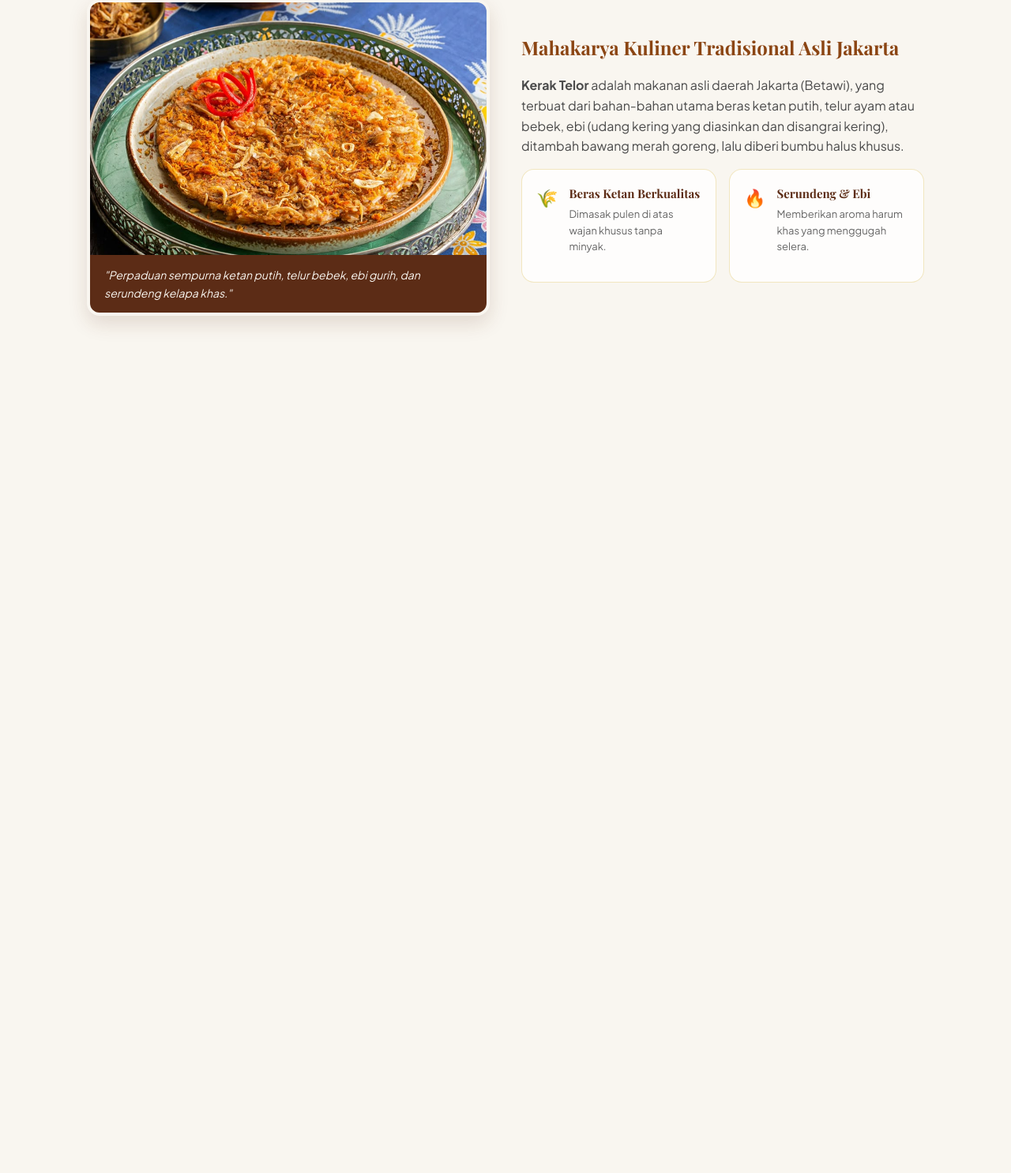
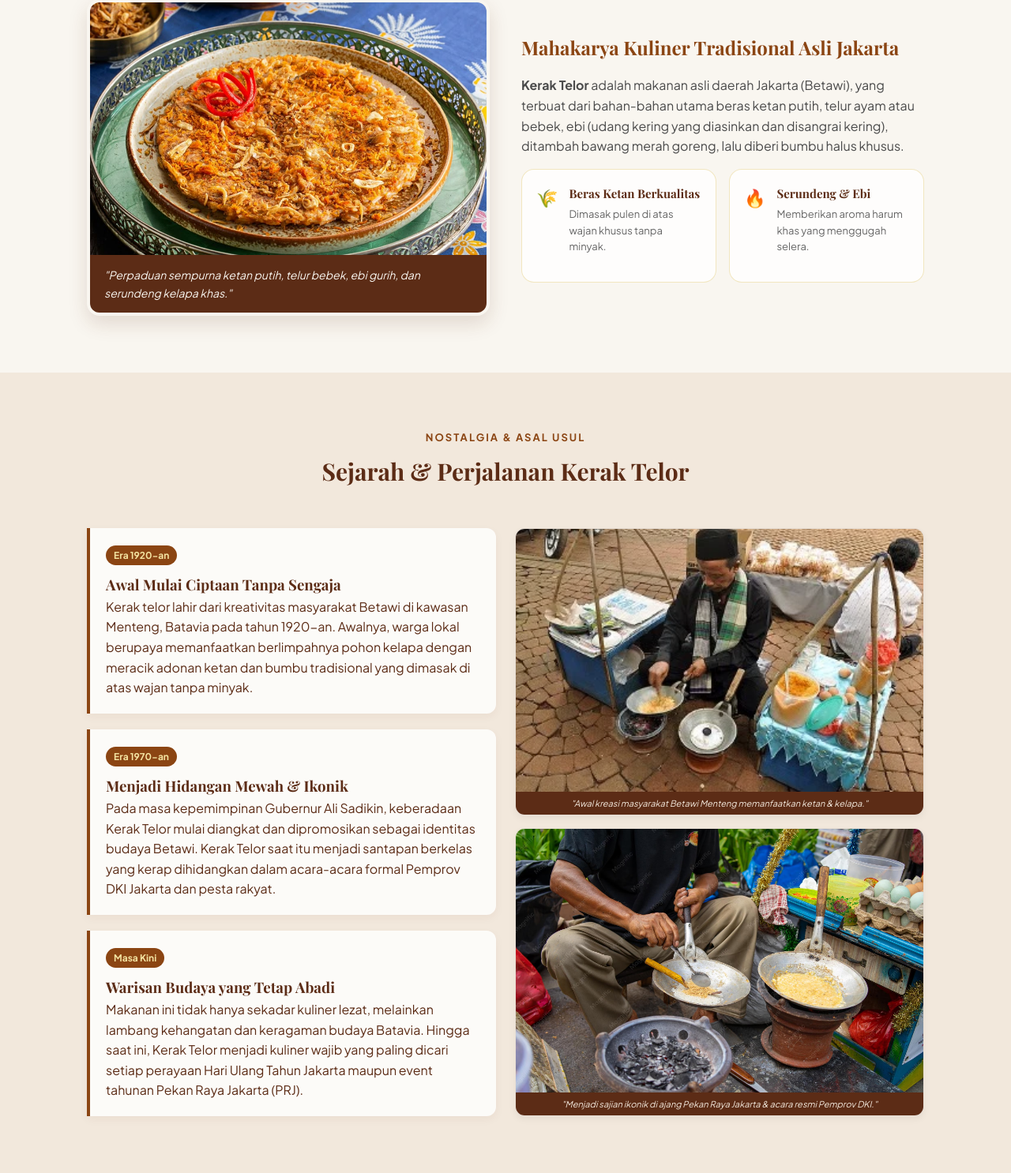
Before and after one commit to AurelianAlfreda/kerak-telor, a PHP site: page / in a window 1280 px wide. Shown: the part 657-2143 px from the top of the page at 79% size. Before the commit the page ends 1071 px from the top, so only its background shows below. Run offline with PHP 8.4, Linux system fonts and the light colour scheme; some web fonts are replaced.

Commit message:
penambahan sejarah kerak telor -Aurelian

```diff
--- a/index.html
+++ b/index.html
@@ -97,6 +97,66 @@
                 </div>
             </div>
         </section>
+
+
+
+
+        <section id="sejarah" class="section section-alt">
+            <div class="container">
+                <div class="section-heading">
+                    <span class="section-label">Nostalgia &amp; Asal Usul</span>
+                    <h2>Sejarah &amp; Perjalanan Kerak Telor</h2>
+                </div>
+
+                <div class="history-grid">
+
+                    <div class="history-text-col">
+
+                        <div class="timeline-card">
+                            <span class="timeline-year">Era 1920-an</span>
+                            <h3>Awal Mulai Ciptaan Tanpa Sengaja</h3>
+                            <p>
+                                Kerak telor lahir dari kreativitas masyarakat Betawi di kawasan Menteng, Batavia pada tahun 1920-an. Awalnya, warga lokal berupaya memanfaatkan berlimpahnya pohon kelapa dengan meracik adonan ketan dan bumbu tradisional yang dimasak di atas wajan tanpa minyak.
+                            </p>
+                        </div>
+
+                        <div class="timeline-card">
+                            <span class="timeline-year">Era 1970-an</span>
+                            <h3>Menjadi Hidangan Mewah &amp; Ikonik</h3>
+                            <p>
+                                Pada masa kepemimpinan Gubernur Ali Sadikin, keberadaan Kerak Telor mulai diangkat dan dipromosikan sebagai identitas budaya Betawi. Kerak Telor saat itu menjadi santapan berkelas yang kerap dihidangkan dalam acara-acara formal Pemprov DKI Jakarta dan pesta rakyat.
+                            </p>
+                        </div>
+
+                        <div class="timeline-card">
+                            <span class="timeline-year">Masa Kini</span>
+                            <h3>Warisan Budaya yang Tetap Abadi</h3>
+                            <p>
+                                Makanan ini tidak hanya sekadar kuliner lezat, melainkan lambang kehangatan dan keragaman budaya Batavia. Hingga saat ini, Kerak Telor menjadi kuliner wajib yang paling dicari setiap perayaan Hari Ulang Tahun Jakarta maupun event tahunan Pekan Raya Jakarta (PRJ).
+                            </p>
+                        </div>
+
+                    </div>
+
+                    <div class="history-gallery-col">
+                        <div class="history-photo-card">
+                            <img src="images/kerak-telor-abang.jpeg" alt="Sejarah Kerak Telor Era 1920">
+                            <div class="photo-caption">
+                                 "Awal kreasi masyarakat Betawi Menteng memanfaatkan ketan & kelapa."
+                            </div>
+                        </div>
+
+                        <div class="history-photo-card">
+                            <img src="images/masak-kerak-telor-bang.jpeg" alt="Sejarah Kerak Telor Era 1970">
+                            <div class="photo-caption">
+                                "Menjadi sajian ikonik di ajang Pekan Raya Jakarta & acara resmi Pemprov DKI."
+                            </div>
+                        </div>
+                    </div>
+
+                </div>
+            </div>
+        </section>
         </main>
 
     <script src="script.js"></script>
--- a/script.js
+++ b/script.js
@@ -14,3 +14,18 @@ navLinks.forEach(function (link) {
         mainNav.classList.remove('open');
     });
 });
+
+function toggleHistoryImage() {
+    const card = document.getElementById('interactiveCard');
+    const btnHide = document.getElementById('btnHideImg');
+
+    if (card && btnHide) {
+        card.classList.toggle('is-revealed');
+
+        if (card.classList.contains('is-revealed')) {
+            btnHide.classList.add('show');
+        } else {
+            btnHide.classList.remove('show');
+        }
+    }
+}
--- a/style.css
+++ b/style.css
@@ -361,3 +361,83 @@ img {
     font-size: 13px;
     color: #666;
 }
+
+.history-grid {
+    display: grid;
+    grid-template-columns: 1fr;
+    gap: 24px;
+}
+
+@media (min-width: 992px) {
+    .history-grid {
+        grid-template-columns: 1fr 1fr;
+        align-items: stretch;
+    }
+}
+
+.history-text-col {
+    display: flex;
+    flex-direction: column;
+}
+
+.timeline-card {
+    background-color: #ffffffd0;
+    border-left: 4px solid var(--terracotta);
+    border-radius: 0 12px 12px 0;
+    padding: 20px;
+    margin-bottom: 20px;
+    box-shadow: 0 4px 12px rgba(91, 44, 22, 0.05);
+}
+
+.timeline-card:last-child {
+    margin-bottom: 0;
+}
+
+.timeline-year {
+    display: inline-block;
+    background-color: var(--terracotta);
+    color: var(--lightgold);
+    padding: 3px 10px;
+    border-radius: 999px;
+    font-weight: 700;
+    font-size: 12px;
+    margin-bottom: 10px;
+}
+
+.history-gallery-col {
+    display: flex;
+    flex-direction: column;
+    gap: 16px;
+    height: 100%;
+}
+
+.history-photo-card {
+    flex: 1;
+    display: flex;
+    flex-direction: column;
+    background-color: #ffffff;
+    border-radius: 12px;
+    overflow: hidden;
+    border: 1px solid rgba(139, 90, 43, 0.2);
+    box-shadow: 0 4px 10px rgba(0, 0, 0, 0.05);
+    min-height: 0;
+}
+
+.history-photo-card img {
+    width: 100%;
+    height: 100%;
+    object-fit: cover;
+    display: block;
+    min-height: 0;
+}
+
+.photo-caption {
+    background-color: var(--darkwood);
+    color: var(--sand);
+    padding: 8px 12px;
+    font-size: 11px;
+    font-style: italic;
+    line-height: 1.2;
+    text-align: center;
+    flex-shrink: 0;
+}
```
Also changed, not shown: images/kerak-telor-abang.jpeg (added), images/masak-kerak-telor-bang.jpeg (added).
